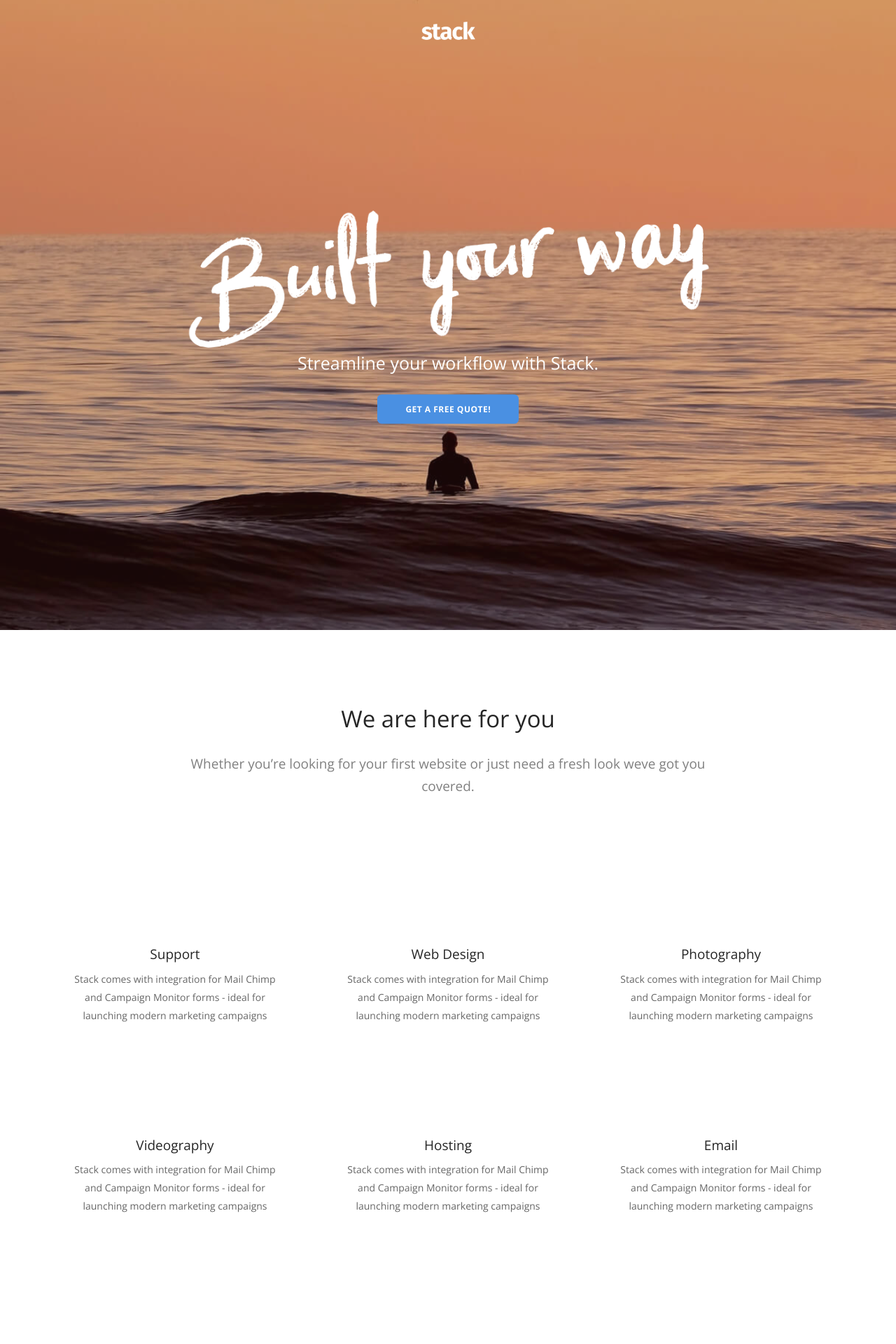
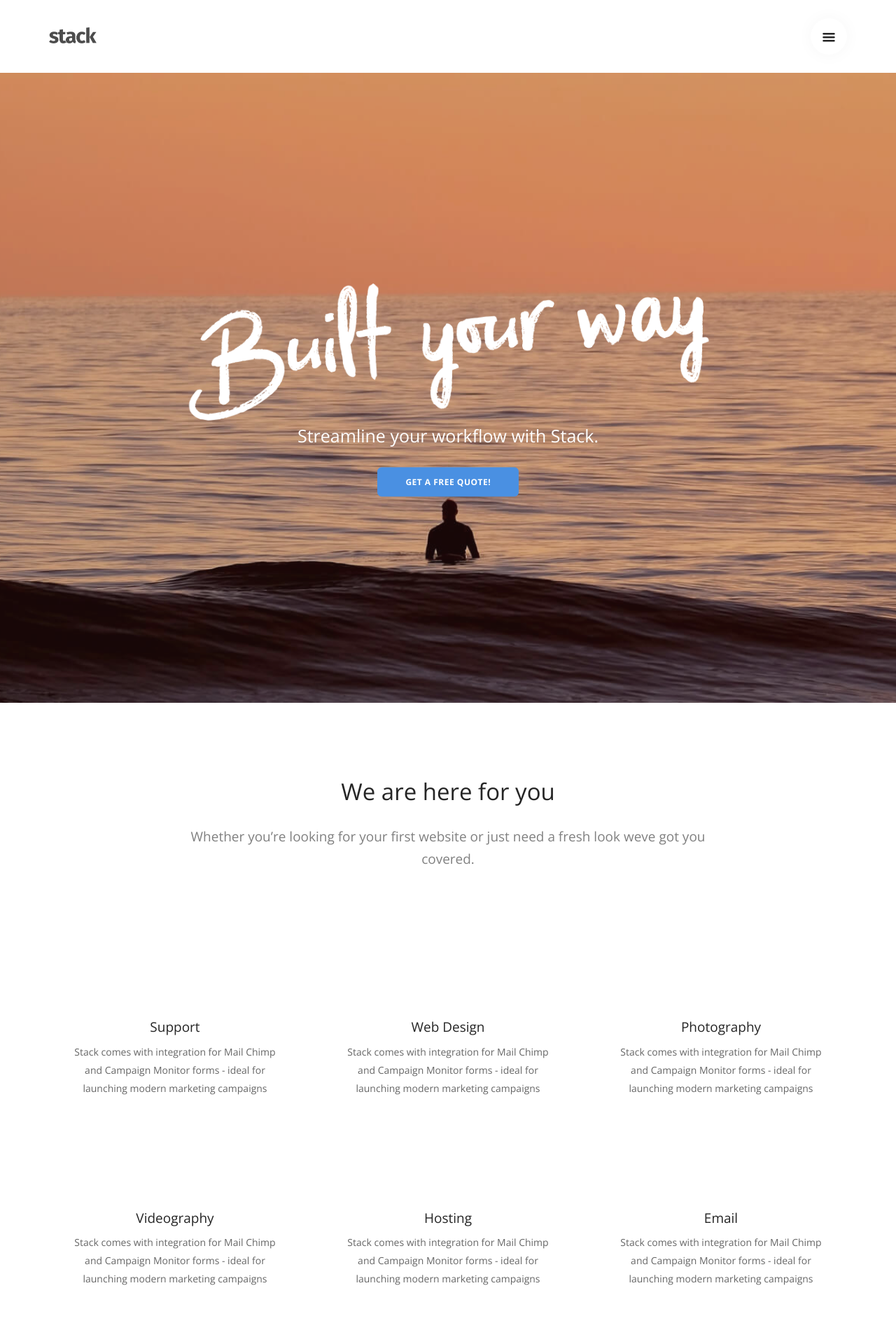
Before and after one commit to WoollyAlly/WoollyAllyTest, a Jekyll site: the page built from index.html, in a window 1280 px wide. Shown: the top 1920 px of the page at 70% size. Built offline with Jekyll 4.4.1, drawn with Linux system fonts in a browser that asks for light colours; some web fonts are replaced.

Commit message:
Updated '_includes/navbar.html' via CloudCannon

```diff
--- a/_includes/navbar.html
+++ b/_includes/navbar.html
@@ -18,23 +18,55 @@
                 </div>
                 <!--end of container-->
             </div>
-            <!--end bar-->
-            <nav id="menu2" class="bar bar-2 hidden-xs bar--transparent bar--absolute" data-scroll-class='90vh:pos-fixed'>
+
+		        <nav class="bar bar-toggle">
 		            <div class="container">
 		                <div class="row">
-                        <div class="col-md-2 text-center text-left-sm hidden-xs col-md-push-5">
+		                    <div class="col-md-1 col-sm-2 col-xs-3">
 		                        <div class="bar__module">
 		                            <a href="index.html">
-                                    <img class="logo logo-dark" alt="logo" src="img/logo-dark.png" />
-                                    <img class="logo logo-light" alt="logo" src="img/logo-light.png" />
+		                                <img class="logo logo-dark" alt="logo" src="img/logo-dark.png">
+		                                <img class="logo logo-light" alt="logo" src="img/logo-light.png">
 		                            </a>
 		                        </div>
-                            <!--end module-->
+		                    </div>
+		                    <div class="col-md-11 col-sm-10 col-xs-9">
+		                        <div class="bar__module">
+		                            <div class="modal-instance pull-right">
+		                                <a class="modal-trigger menu-toggle" href="#">
+		                                    <i class="stack-interface stack-menu"></i>
+		                                </a>
+		                                <div class="modal-container menu-fullscreen">
+		                                    <div class="modal-content" data-width="100%" data-height="100%">
+		                                        <div class="pos-vertical-center pos-asbolute text-center">
+		                                            <div class="heading-block">
+		                                                <img alt="Image" src="img/logo-light.png" class="logo image--xs">
+		                                                <p class="lead">
+		                                                    A robust, multipurpose HTML template with<br class="hidden-xs hidden-sm"> over 250 interface blocks.
+		                                                </p>
+		                                            </div>
+		                                            <ul class="menu-vertical">
+		                                                <li class="h4">
+		                                                    <a href="#">Single</a>
+		                                                </li>
+		                                            </ul>
+		                                        </div>
+		                                        <div class="pos-absolute pos-bottom text-center">
+		                                            <ul class="social-list list-inline list--hover">
+		                                                <li><a href="#"><i class="socicon socicon-google icon icon--xs"></i></a></li>
+		                                                <li><a href="#"><i class="socicon socicon-twitter icon icon--xs"></i></a></li>
+		                                                <li><a href="#"><i class="socicon socicon-facebook icon icon--xs"></i></a></li>
+		                                                <li><a href="#"><i class="socicon socicon-instagram icon icon--xs"></i></a></li>
+		                                            </ul>
+		                                            <p class="type--fine-print type--fade">© Copyright 2016 — Medium Rare</p>
 		                                        </div>
 		                                    </div>
-                    <!--end of row-->
 		                                </div>
-                <!--end of container-->
+		                            </div>
+		                        </div>
+		                    </div>
+		                </div>
+		            </div>
 		        </nav>
             <!--end bar-->
         </div>
```
Lines whose indentation alone changed are shown as unchanged.
